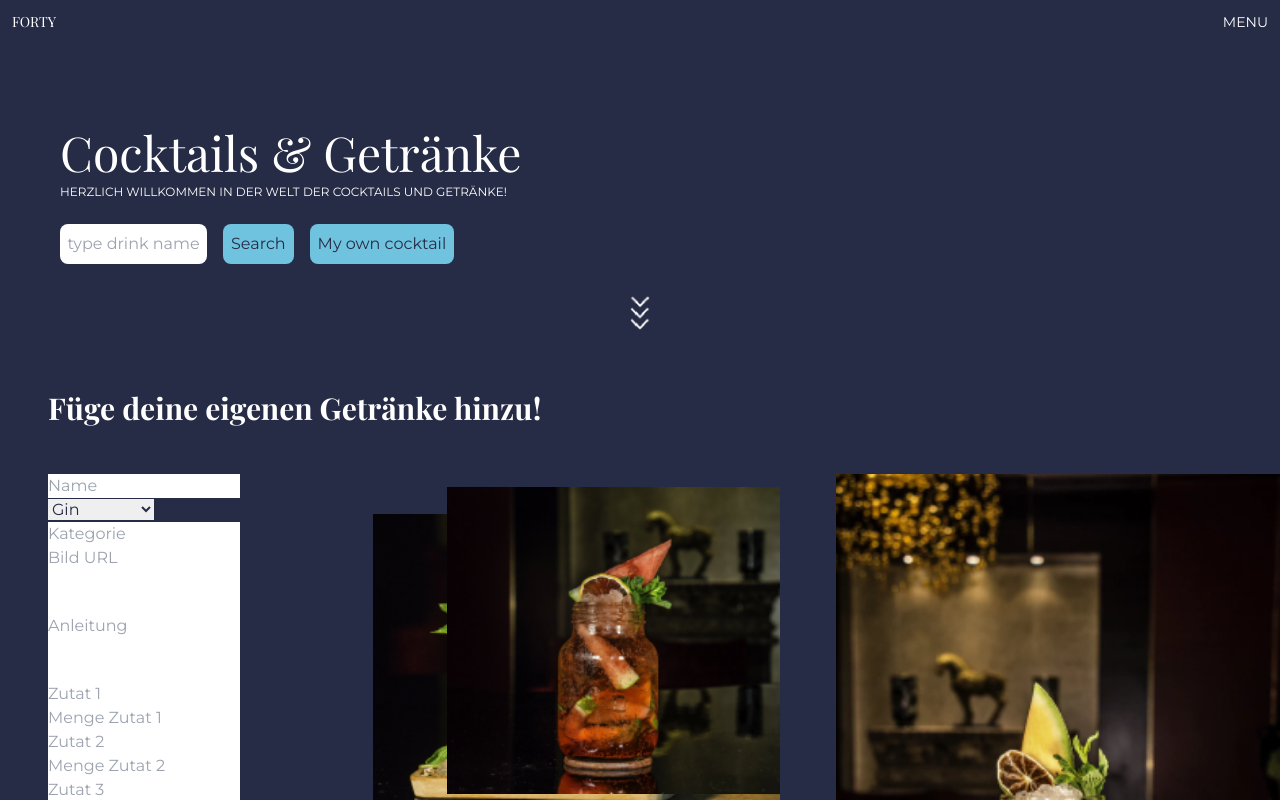
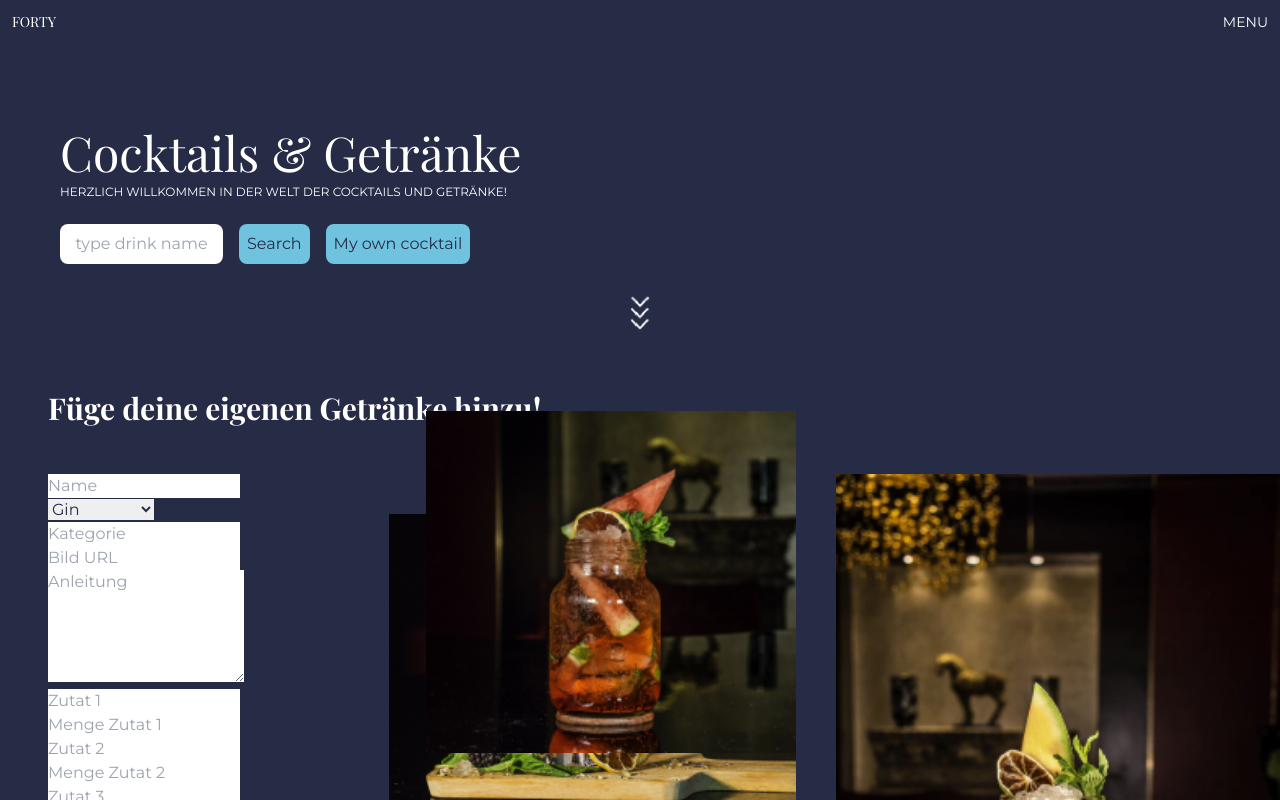
Before and after one commit to g-hoost/Forty, a React (Create React App) app: page /upload in a window 1280 px wide. Shown: the top 800 px of the page. Built offline with nearby package versions, Linux system fonts and the light colour scheme; the HTML template or start-up script is replaced by a standard one.

Commit message:
CSS finetuning

```diff
--- a/src/Components/DrinkTile.js
+++ b/src/Components/DrinkTile.js
@@ -6,9 +6,15 @@ const DrinkTile = (props) =>
   const currentURL = window.location.pathname;
 
   return (
-    <Link className="md:flex md:flex-wrap md:inline-block drink-tile" to={`${currentURL}/${props.content.idDrink}`}>
-        <div className="flex h-full items-center justify-evenly ">
-          <h2 className="w-1/3 transform -rotate-90 font-bold text-2xl">{props.content.strDrink}</h2>
+    <Link className="drink-tile
+                    md:flex md:flex-wrap md:inline-block "
+                    to={`${currentURL}/${props.content.idDrink}`}>
+        <div className="flex h-full items-center">
+          <div className="w-1/3 ">
+            <h2 className="w-48 transform -rotate-90 -translate-x-8 font-bold text-2xl
+            md:-translate-x-4 md:origin-center ">
+            {props.content.strDrink}</h2>
+          </div>
           <img className="w-2/3 p-6 object-contain" src={`${props.content.strDrinkThumb}`} alt="Cocktail Img" />
         </div>
     </Link>
--- a/src/Components/DrinkUpload.js
+++ b/src/Components/DrinkUpload.js
@@ -27,13 +27,14 @@ const DrinkUpload = () => {
   return (
 
     <article className="bg-dark-blue text-white p-12 text-center
-    md:text-left">
+                        md:text-left">
       <h1 className="font-secondary font-bold text-2xl mb-8
-      md:mb-14 md:text-3xl lg:text-left lg:mb-12
+                    md:mb-14 md:text-3xl
+                    lg:text-left lg:mb-12
       ">Füge deine eigenen Getränke hinzu!</h1>
       <section className="md:flex">
         <form className="text-dark-blue
-        md:w-1/3">
+                        md:w-1/3">
           <input className="upload-input " type="text" placeholder="Name" />
           <select className="upload-input" name="Kategorie">
             <option value="Gin">Gin</option>
@@ -44,8 +45,8 @@ const DrinkUpload = () => {
           </select>
           <input className="upload-input" type="text" placeholder="Kategorie" />
           <input className="upload-input" type="text" placeholder="Bild URL" />
-          <input
-            className="upload-input  h-28"
+          <textarea
+            className="upload-input h-28"
             type="textarea"
             placeholder="Anleitung"
           />
@@ -77,10 +78,15 @@ const DrinkUpload = () => {
 
         <div className="md:w-2/3 md:relative md:w-full md:flex">
           <div className="md:w-1/2 md:relative">
-            <img className="hidden md:block absolute w-11/12 right-2 top-10 " src={image9} alt="" />
-            <img className="hidden md:block absolute w-9/12 right-2 bottom-20" src={image11} alt="" />
+            <img className="hidden absolute w-11/12 -right-2 top-10
+                            md:block " src={image9} alt="" />
+            <img className="hidden absolute w-10/12 -right-2 bottom-32
+                            md:block "
+                            src={image11} alt="" />
           </div>
-          <img className="hidden md:w-1/2 md:block absolute w-2/5 ml-4 -right-12 top-0 right-0" src={image10} alt="" />
+          <img className="hidden absolute w-2/5 ml-4 -right-12 top-0 right-0
+                          md:w-1/2 md:block "
+                          src={image10} alt="" />
         </div>
       </section>
     </article>
--- a/src/Components/Footer.js
+++ b/src/Components/Footer.js
@@ -2,7 +2,7 @@ const Footer = () =>
 {
   return (
     <footer className="bg-dark-blue p-3">
-      <section className="my-24  mx-12
+      <section className="my-24 mx-12
                           md:my-20">
         <h3 className="font-secondary font-bold text-3xl"> Genuss hat viele Facetten...</h3>
         <p className="mt-12 leading-6">..aber ohne das richtige Maß geht es nicht!<br></br>
--- a/src/Components/Searchbar.js
+++ b/src/Components/Searchbar.js
@@ -26,14 +26,14 @@ const Searchbar = () =>
   return (
     <article>
       <form>
-        <input className="bg-white rounded-lg  text-center py-2"
+        <input className="bg-white rounded-lg text-center py-2 px-2"
           type="text"
           name="search"
           placeholder="type drink name"
           size="15"
         ></input>
         <Link to="/search"><button onClick={e => setTerm(e.target.value)} className="bg-light-blue rounded-lg px-2 py-2 ml-4">Search</button></Link>
-        <Link to="/upload"><button className="bg-light-blue rounded-lg px-2 py-2 ml-4 ">My own cocktail</button></Link>
+        <Link to="/upload"><button className="md:bg-light-blue md:rounded-lg md:px-2 md:py-2 md:ml-4 ">My own cocktail</button></Link>
       </form>
     </article>
   )
--- a/src/Components/site.js
+++ b/src/Components/site.js
@@ -19,7 +19,7 @@ return (
       {this.state.items &&
         this.state.items.map((categorie, index) => (
             <div className="sort h-80 content-center flex w-full
-            md:w-1/2"
+                            md:w-1/2"
             key={index}>
               {categorie.strDrink ? (
                 <DrinkTile key={index} content={categorie} index={index} />
--- a/src/site.css
+++ b/src/site.css
@@ -1,4 +1,4 @@
-/* BG-COLORING*/
+/* bg-coloring*/
 
 .sort:nth-child(6n-5),
 .upload-input:nth-child(6n-5) {
@@ -44,8 +44,5 @@
 
 /* Upload */
 .upload-input {
-  @apply block mb-4 px-2 py-1 w-full;
+  @apply block mb-4 px-2 py-1 w-full placeholder-dark-blue;
 }
-input::placeholder {
-  @apply text-dark-blue;
-}
```
